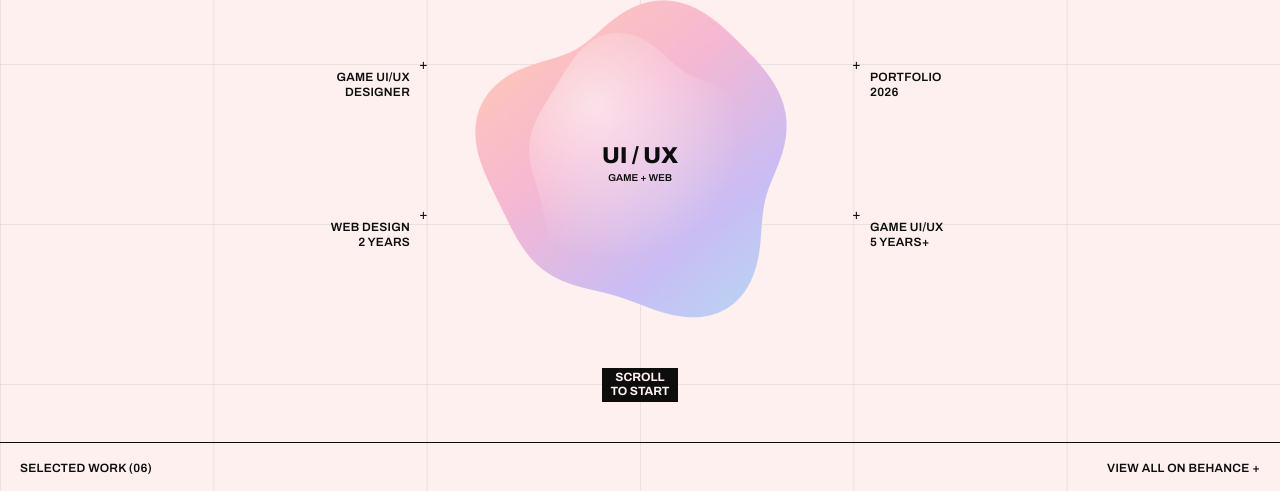
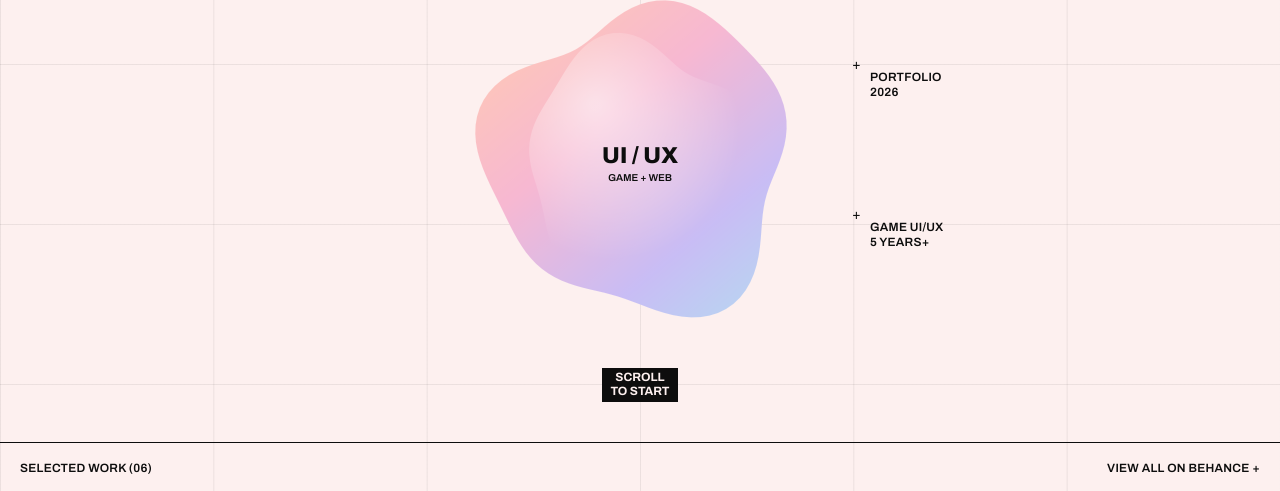
Before and after one commit to aodel96/MAENGD, a plain HTML site: page index.html in a window 1280 px wide. Shown: the part 256-747 px from the top of the page. Drawn offline with Linux system fonts and the light colour scheme.

Commit message:
라벨 수정

```diff
--- a/index.html
+++ b/index.html
@@ -197,10 +197,7 @@ footer .wrap { display: flex; justify-content: space-between; gap: 16px; flex-wr
   <section class="hero wrap" aria-label="소개">
     <h1 class="mark">MAENGD</h1>
     <div class="stage">
-      <div class="coords l">
-        <span class="lbl">Game UI/UX<br>Designer</span>
-        <span class="lbl">Web Design<br>2 Years</span>
-      </div>
+      <div class="coords l"></div>
       <canvas id="sticker" width="760" height="760" aria-label="파스텔 그라데이션 그래픽" role="img"></canvas>
       <div class="coords r">
         <span class="lbl">Portfolio<br>2026</span>
```
